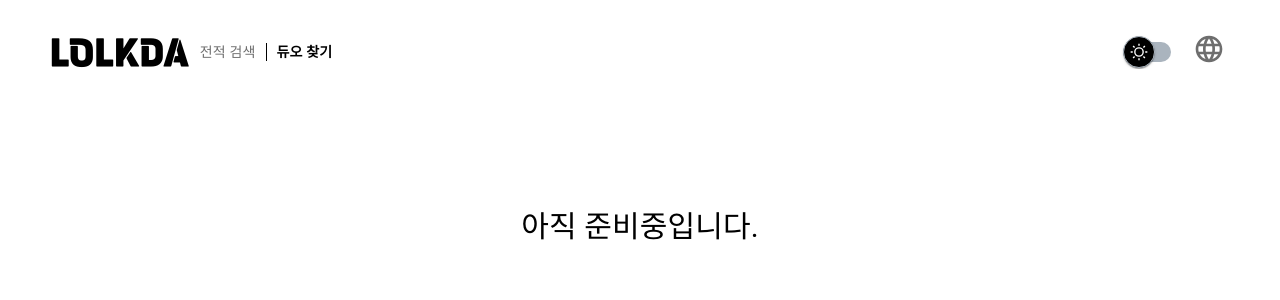
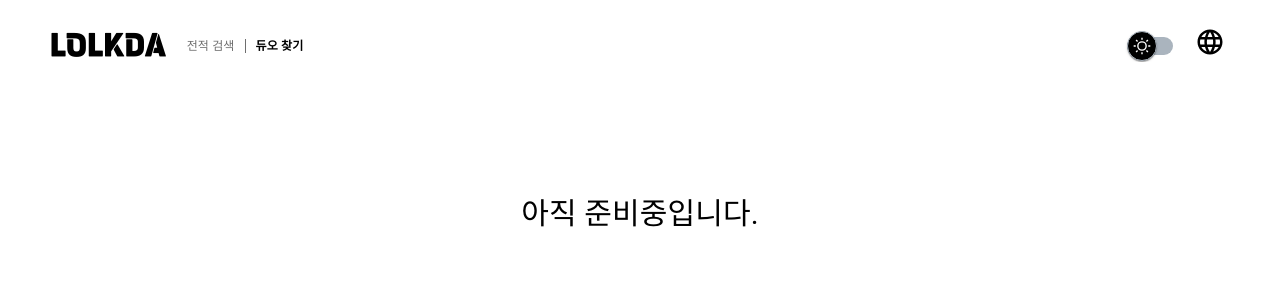
Before and after one commit to lolkda-team/lolkda-frontend, a Next.js app: page /duo in a window 1280 px wide. Shown: the top 300 px of the page. Built offline with nearby package versions, Linux system fonts and the light colour scheme.

Commit message:
feat: header 구현

```diff
--- a/src/components/atoms/LanguageButton.tsx
+++ b/src/components/atoms/LanguageButton.tsx
@@ -20,7 +20,7 @@ export const LanguageButton = () => {
   return(
     <S.Wrapper>
       <S.Stack onClick={handleClick}>
-        <LanguageIcon style={{fontSize: '32px', color: theme.palette.text.secondary}} />
+        <LanguageIcon style={{fontSize: '30px', color: theme.palette.text.primary}} />
       </S.Stack>
       <Menu
         id="basic-menu"
--- a/src/components/atoms/Logo.tsx
+++ b/src/components/atoms/Logo.tsx
@@ -16,9 +16,9 @@ export const Logo = () => {
 
 const S = {
   Logo: styled.h1`
-    font-size: 36px;
+    font-size: 30px;
     font-weight: bold;
     cursor: pointer;
-    padding-top: 10px;
+    padding-top: 6px;
   `,
 };
--- a/src/components/atoms/SiteToggleButton.tsx
+++ b/src/components/atoms/SiteToggleButton.tsx
@@ -29,28 +29,28 @@ export const SiteToggleButton = ({ path }: TProps) => {
 
 const S = {
   Wrapper: styled.div`
-    margin-left: 10px;
+    margin-left: 20px;
     display: flex;
     align-items: center;
     justify-content: center;
   `,
   Link: styled(Link)<{ isActive: boolean, theme: PaletteType }>`
-    font-size: 14px;
+    font-size: 12px;
     font-weight: ${({ isActive }) => (isActive ? 'bold' : 'normal')};
     color: ${({ isActive, theme }) => (isActive ? theme.text.primary : theme.text.secondary)};
       display: flex;
       align-items: center;
     &:hover {
-      color: ${({ isActive, theme }) => (isActive ? theme.text.primary : theme.text.secondary)};
+      color: ${({ theme }) => theme.text.primary};
       font-weight: bold;
     }
       &::after{
-          content: '';
-          display: block;
-          width: 1px;
-          height: 18px;
-          background: ${({ theme }) => theme.text.primary};;
-          margin: 0 10px;
+        content: '';
+        display: block;
+        width: 1px;
+        height: 14px;
+        background: ${({ theme }) => theme.text.secondary};;
+        margin: 0 10px;
       }
       &:last-child{
           &::after{
--- a/src/components/atoms/ThemeToggleButton.tsx
+++ b/src/components/atoms/ThemeToggleButton.tsx
@@ -4,8 +4,8 @@ import styled from '@emotion/styled';
 import { useThemeContext } from '@/contexts/useThemeContext';
 // eslint-disable-next-line no-empty-pattern
 const MaterialUISwitch = styled(Switch)(({}) => ({
-  width: 62,
-  height: 34,
+  width: 60,
+  height: 32,
   padding: 7,
   '& .MuiSwitch-switchBase': {
     margin: 1,
@@ -28,8 +28,8 @@ const MaterialUISwitch = styled(Switch)(({}) => ({
   '& .MuiSwitch-thumb': {
     backgroundColor: '#000',
     border: '1px solid #aab4be',
-    width: 32,
-    height: 32,
+    width: 30,
+    height: 30,
     '&::before': {
       content: "''",
       position: 'absolute',
```
